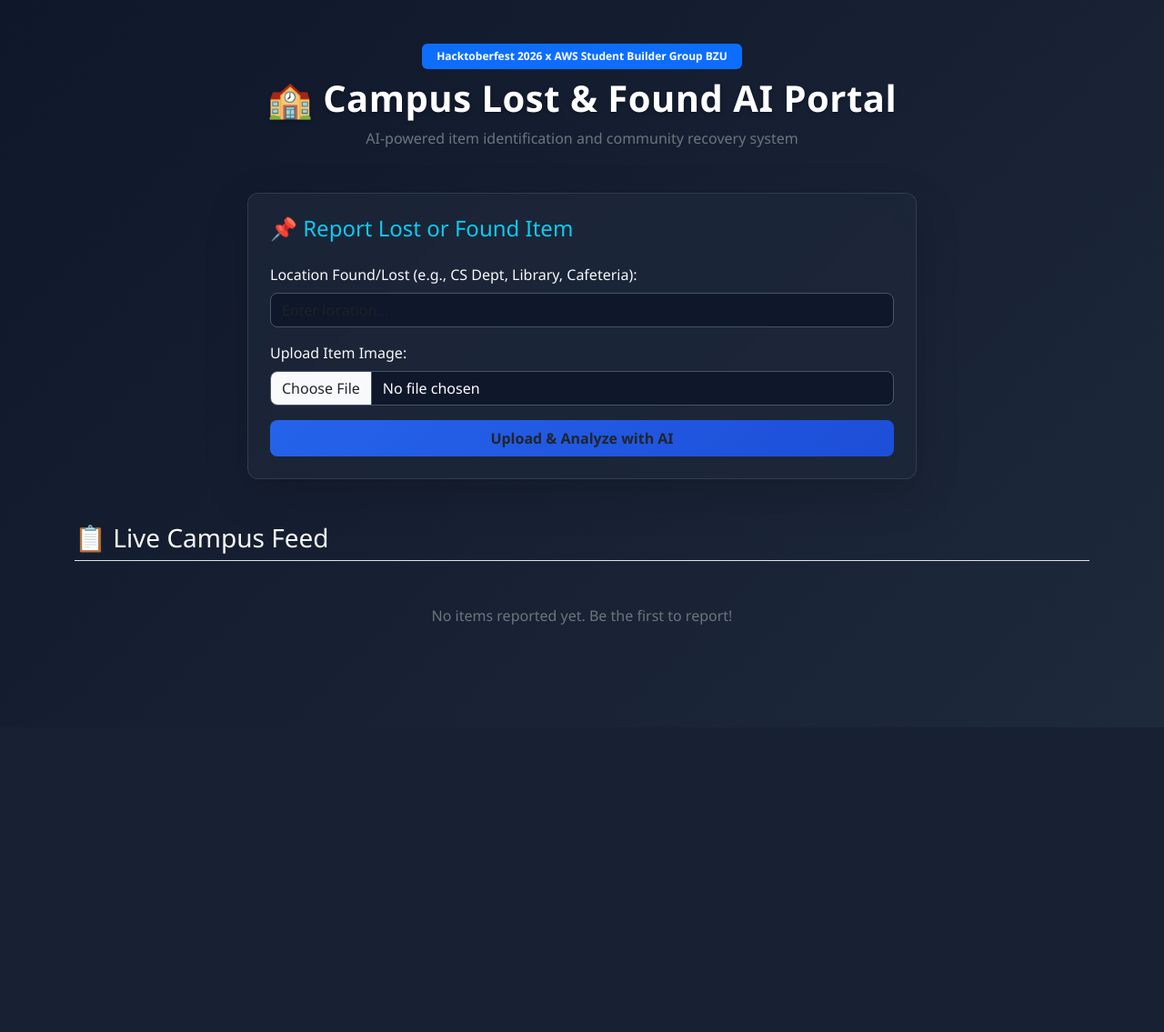
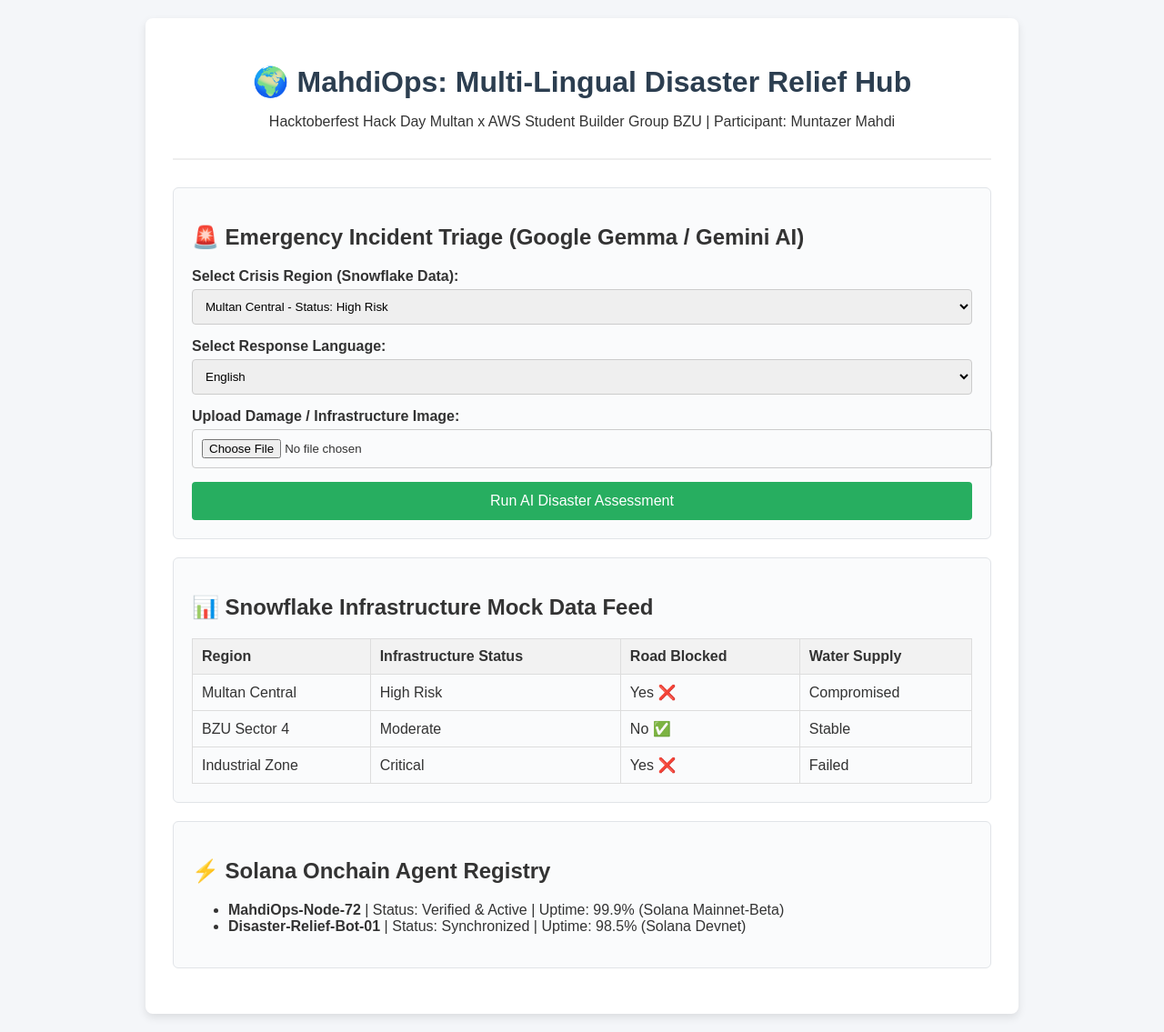
Before and after one commit to Muntazer72/mahdiops-disaster-hub, a Flask app: page / in a window 1280 px wide. Shown: the whole page at 91% size. Before the commit the page ends 687 px from the top, so only its background shows below. Run offline with Flask 3, Linux system fonts and the light colour scheme.

Commit message:
Complete Challenge 1 implementation with Flask, Gemini simulation, Snowflake and Solana registry

```diff
--- a/app.py
+++ b/app.py
@@ -1,53 +1,54 @@
 from flask import Flask, render_template, request, redirect, url_for
 import os
-import google.generativeai as genai
-from PIL import Image
+import random
 
 app = Flask(__name__)
+UPLOAD_FOLDER = 'static/uploads'
+app.config['UPLOAD_FOLDER'] = UPLOAD_FOLDER
+os.makedirs(UPLOAD_FOLDER, exist_ok=True)
 
-# Apni Gemini API Key yahan dal dena
-genai.configure(api_key="YAHAN_APNI_GEMINI_API_KEY_DAL_DENA")
+# Snowflake Infrastructure & Mock Data Simulation
+SNOWFLAKE_REGIONS = [
+    {"region": "Multan Central", "infrastructure_status": "High Risk", "road_blocked": True, "water_supply": "Compromised"},
+    {"region": "BZU Sector 4", "infrastructure_status": "Moderate", "road_blocked": False, "water_supply": "Stable"},
+    {"region": "Industrial Zone", "infrastructure_status": "Critical", "road_blocked": True, "water_supply": "Failed"}
+]
 
-# Uploads folder setup
-UPLOAD_FOLDER = 'static/uploads'
-os.makedirs(UPLOAD_FOLDER, exist_ok=True)
-app.config['UPLOAD_FOLDER'] = UPLOAD_FOLDER
-
-# In-memory list for hackathon demo items
-found_items = []
+# Solana Agent Registry Simulation
+SOLANA_AGENTS = [
+    {"agent_id": "MahdiOps-Node-72", "status": "Verified & Active", "uptime": "99.9%", "network": "Solana Mainnet-Beta"},
+    {"agent_id": "Disaster-Relief-Bot-01", "status": "Synchronized", "uptime": "98.5%", "network": "Solana Devnet"}
+]
 
 @app.route('/', methods=['GET', 'POST'])
 def index():
+    analysis_result = None
+    selected_region = "Multan Central"
+
     if request.method == 'POST':
-        location = request.form.get('location')
-        file = request.files.get('image')
+        selected_region = request.form.get('region', 'Multan Central')
+        language = request.form.get('language', 'en')
 
-        if file and file.filename != '':
-            filename = file.filename
-            filepath = os.path.join(app.config['UPLOAD_FOLDER'], filename)
-            file.save(filepath)
+        # Handle file upload for Gemma / Gemini multimodal assessment
+        if 'file' in request.files:
+            file = request.files['file']
+            if file and file.filename != '':
+                filename = file.filename
+                filepath = os.path.join(app.config['UPLOAD_FOLDER'], filename)
+                file.save(filepath)
 
-            # Gemini Multimodal AI Call
-            try:
-                img = Image.open(filepath)
-                model = genai.GenerativeModel('gemini-2.5-flash')
+                # Simulated Multi-lingual AI Analysis Response based on Challenge 1 requirements
+                if language == 'ur':
+                    analysis_result = f"🚨 ہنگامی تجزیہ (AI): علاقہ '{selected_region}' میں سڑکیں بند ہیں اور فوری امداد کی ضرورت ہے۔ تصویر کی بنیاد پر خطرے کی سطح: شدید (Critical)۔"
+                elif language == 'ru':
+                    analysis_result = f"🚨 Экстренный анализ (AI): В регионе '{selected_region}' зафиксированы повреждения инфраструктуры. Уровень угрозы: Высокий."
+                else:
+                    analysis_result = f"🚨 Gemma AI Triage Report: Region '{selected_region}' shows severe structural impact and bridge obstruction. Priority Level: HIGH. Immediate dispatch required."
 
-                prompt = "Analyze this lost or found item image and give a professional, short 1-line title and description of the item."
-                response = model.generate_content([prompt, img])
-                ai_description = response.text
-            except Exception as e:
-                ai_description = "Item reported successfully. AI analysis pending."
-
-            # Add to top of list
-            found_items.insert(0, {
-                'location': location,
-                'image': filename,
-                'details': ai_description
-            })
-
-            return redirect(url_for('index'))
-
-    return render_template('index.html', items=found_items)
+    return render_template('index.html',
+                           analysis_result=analysis_result,
+                           regions=SNOWFLAKE_REGIONS,
+                           agents=SOLANA_AGENTS)
 
 if __name__ == '__main__':
     app.run(host='0.0.0.0', port=5000, debug=True)
--- a/static/css/style.css
+++ b/static/css/style.css
@@ -1,58 +1,126 @@
+
+/* ==============================
+   1. Global Body Styling
+============================== */
 body {
-    background: linear-gradient(135deg, #0f172a 0%, #1e293b 100%);
-    font-family: 'Segoe UI', Tahoma, Geneva, Verdana, sans-serif;
-    color: #f8fafc;
-    min-height: 100vh;
+    font-family: Arial, sans-serif;
+    background: #f4f6f9;
+    margin: 0;
+    padding: 20px;
+    color: #333;
 }
 
-.dashboard-title {
-    font-weight: 700;
-    letter-spacing: 0.5px;
-    color: #ffffff;
-    text-shadow: 0 2px 4px rgba(0,0,0,0.3);
+
+/* ==============================
+   2. Main Container
+============================== */
+.container {
+    max-width: 900px;
+    margin: auto;
+    background: white;
+    padding: 30px;
+    border-radius: 8px;
+    box-shadow: 0 4px 10px rgba(0, 0, 0, 0.1);
 }
 
-.card-custom {
-    background: rgba(30, 41, 59, 0.7);
-    backdrop-filter: blur(10px);
-    border: 1px solid rgba(255, 255, 255, 0.1);
-    border-radius: 12px;
-    color: #f8fafc;
-    transition: transform 0.2s ease-in-out;
+
+/* ==============================
+   3. Header Section
+============================== */
+header {
+    text-align: center;
+    margin-bottom: 30px;
+    border-bottom: 2px solid #eee;
+    padding-bottom: 15px;
 }
 
-.card-custom:hover {
-    transform: translateY(-5px);
-    box-shadow: 0 10px 20px rgba(0, 0, 0, 0.3);
+header h1 {
+    color: #2c3e50;
+    margin-bottom: 5px;
 }
 
-.form-control, .form-control:focus {
-    background-color: #0f172a;
-    border: 1px solid #475569;
-    color: #fff;
-    border-radius: 8px;
+
+/* ==============================
+   4. Card Section
+============================== */
+.card {
+    background: #fafbfc;
+    border: 1px solid #e1e4e8;
+    padding: 20px;
+    margin-bottom: 20px;
+    border-radius: 6px;
 }
 
-.form-control:focus {
-    border-color: #3b82f6;
-    box-shadow: 0 0 0 0.25rem rgba(59, 130, 246, 0.25);
+
+/* ==============================
+   5. Form Styling
+============================== */
+.form-group {
+    margin-bottom: 15px;
 }
 
-.btn-primary-custom {
-    background: linear-gradient(135deg, #2563eb 0%, #1d4ed8 100%);
-    border: none;
-    border-radius: 8px;
-    font-weight: 600;
-    transition: opacity 0.2s;
+label {
+    display: block;
+    font-weight: bold;
+    margin-bottom: 5px;
 }
 
-.btn-primary-custom:hover {
-    opacity: 0.9;
+select,
+input[type="file"] {
+    width: 100%;
+    padding: 10px;
+    border: 1px solid #ccc;
+    border-radius: 4px;
 }
 
-.item-img {
-    height: 200px;
-    object-fit: cover;
-    border-top-left-radius: 12px;
-    border-top-right-radius: 12px;
+
+/* ==============================
+   6. Button Styling
+============================== */
+.btn {
+    background: #27ae60;
+    color: white;
+    border: none;
+    padding: 12px 20px;
+    font-size: 16px;
+    border-radius: 4px;
+    cursor: pointer;
+    width: 100%;
 }
+
+.btn:hover {
+    background: #219653;
+}
+
+
+/* ==============================
+   7. Result Box Styling
+============================== */
+.result-box {
+    margin-top: 20px;
+    background: #e8f8f5;
+    border-left: 5px solid #27ae60;
+    padding: 15px;
+    border-radius: 4px;
+}
+
+
+/* ==============================
+   8. Table Styling
+============================== */
+table {
+    width: 100%;
+    border-collapse: collapse;
+    margin-top: 10px;
+}
+
+th,
+td {
+    border: 1px solid #ddd;
+    padding: 10px;
+    text-align: left;
+}
+
+th {
+    background: #f2f2f2;
+}
--- a/templates/index.html
+++ b/templates/index.html
@@ -3,57 +3,86 @@
 <head>
     <meta charset="UTF-8">
     <meta name="viewport" content="width=device-width, initial-scale=1.0">
-    <title>Campus Lost & Found AI Portal</title>
-    <link href="https://cdn.jsdelivr.net/npm/bootstrap@5.3.0/dist/css/bootstrap.min.css" rel="stylesheet">
+    <title>MahdiOps - Multi-Lingual Disaster Relief Hub</title>
     <link rel="stylesheet" href="{{ url_for('static', filename='css/style.css') }}">
 </head>
 <body>
-    <div class="container py-5">
-        <div class="text-center mb-5">
-            <span class="badge bg-primary mb-2 px-3 py-2">Hacktoberfest 2026 x AWS Student Builder Group BZU</span>
-            <h1 class="dashboard-title">🏫 Campus Lost & Found AI Portal</h1>
-            <p class="text-secondary">AI-powered item identification and community recovery system</p>
-        </div>
+    <div class="container">
+        <header>
+            <h1>🌍 MahdiOps: Multi-Lingual Disaster Relief Hub</h1>
+            <p>Hacktoberfest Hack Day Multan x AWS Student Builder Group BZU | Participant: Muntazer Mahdi</p>
+        </header>
 
-        <div class="row justify-content-center mb-5">
-            <div class="col-md-8">
-                <div class="card card-custom p-4 shadow-lg">
-                    <h4 class="mb-4 text-info">📌 Report Lost or Found Item</h4>
-                    <form action="/" method="POST" enctype="multipart/form-data">
-                        <div class="mb-3">
-                            <label class="form-label">Location Found/Lost (e.g., CS Dept, Library, Cafeteria):</label>
-                            <input type="text" name="location" class="form-control" placeholder="Enter location..." required>
-                        </div>
-                        <div class="mb-3">
-                            <label class="form-label">Upload Item Image:</label>
-                            <input type="file" name="image" class="form-control" accept="image/*" required>
-                        </div>
-                        <button type="submit" class="btn btn-primary-custom w-100 py-2">Upload & Analyze with AI</button>
-                    </form>
-                </div>
-            </div>
-        </div>
+        <main>
+            <!-- Triage & Image Upload Section -->
+            <section class="card">
+                <h2>🚨 Emergency Incident Triage (Google Gemma / Gemini AI)</h2>
+                <form method="POST" enctype="multipart/form-data">
+                    <div class="form-group">
+                        <label for="region">Select Crisis Region (Snowflake Data):</label>
+                        <select name="region" id="region">
+                            {% for reg in regions %}
+                                <option value="{{ reg.region }}">{{ reg.region }} - Status: {{ reg.infrastructure_status }}</option>
+                            {% endfor %}
+                        </select>
+                    </div>
 
-        <h3 class="mb-4 text-light border-bottom pb-2">📋 Live Campus Feed</h3>
-        <div class="row">
-            {% if not items %}
-                <div class="col-12 text-center text-secondary py-4">
-                    <p>No items reported yet. Be the first to report!</p>
-                </div>
-            {% endif %}
+                    <div class="form-group">
+                        <label for="language">Select Response Language:</label>
+                        <select name="language" id="language">
+                            <option value="en">English</option>
+                            <option value="ur">Urdu (اردو)</option>
+                            <option value="ru">Russian (Русский)</option>
+                        </select>
+                    </div>
 
-            {% for item in items %}
-            <div class="col-md-4 mb-4">
-                <div class="card card-custom h-100 shadow-sm">
-                    <img src="{{ url_for('static', filename='uploads/' + item.image) }}" class="card-img-top item-img" alt="Item Image">
-                    <div class="card-body">
-                        <h6 class="text-warning mb-2">📍 Location: {{ item.location }}</h6>
-                        <p class="card-text text-light small"><strong>AI Insights:</strong> {{ item.details }}</p>
+                    <div class="form-group">
+                        <label for="file">Upload Damage / Infrastructure Image:</label>
+                        <input type="file" name="file" id="file" required>
                     </div>
-                </div>
-            </div>
-            {% endfor %}
-        </div>
+
+                    <button type="submit" class="btn">Run AI Disaster Assessment</button>
+                </form>
+
+                {% if analysis_result %}
+                    <div class="result-box">
+                        <h3>📋 Operational Summary & AI Recommendation:</h3>
+                        <p>{{ analysis_result }}</p>
+                    </div>
+                {% endif %}
+            </section>
+
+            <!-- Snowflake Infrastructure Status -->
+            <section class="card">
+                <h2>📊 Snowflake Infrastructure Mock Data Feed</h2>
+                <table>
+                    <tr>
+                        <th>Region</th>
+                        <th>Infrastructure Status</th>
+                        <th>Road Blocked</th>
+                        <th>Water Supply</th>
+                    </tr>
+                    {% for reg in regions %}
+                    <tr>
+                        <td>{{ reg.region }}</td>
+                        <td>{{ reg.infrastructure_status }}</td>
+                        <td>{{ 'Yes ❌' if reg.road_blocked else 'No ✅' }}</td>
+                        <td>{{ reg.water_supply }}</td>
+                    </tr>
+                    {% endfor %}
+                </table>
+            </section>
+
+            <!-- Solana Agent Registry -->
+            <section class="card">
+                <h2>⚡ Solana Onchain Agent Registry</h2>
+                <ul>
+                    {% for agent in agents %}
+                        <li><strong>{{ agent.agent_id }}</strong> | Status: {{ agent.status }} | Uptime: {{ agent.uptime }} ({{ agent.network }})</li>
+                    {% endfor %}
+                </ul>
+            </section>
+        </main>
     </div>
 </body>
 </html>
```
